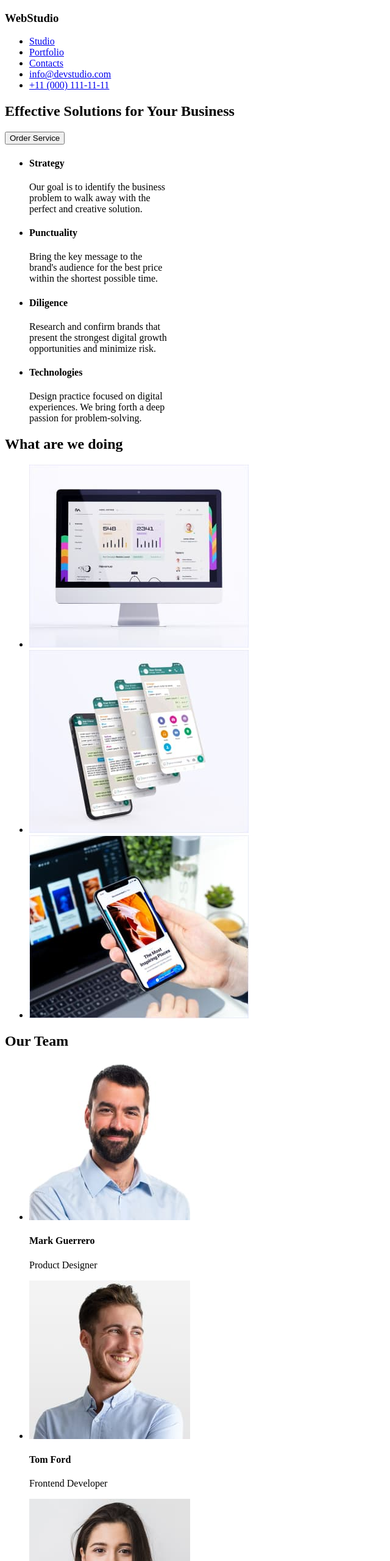
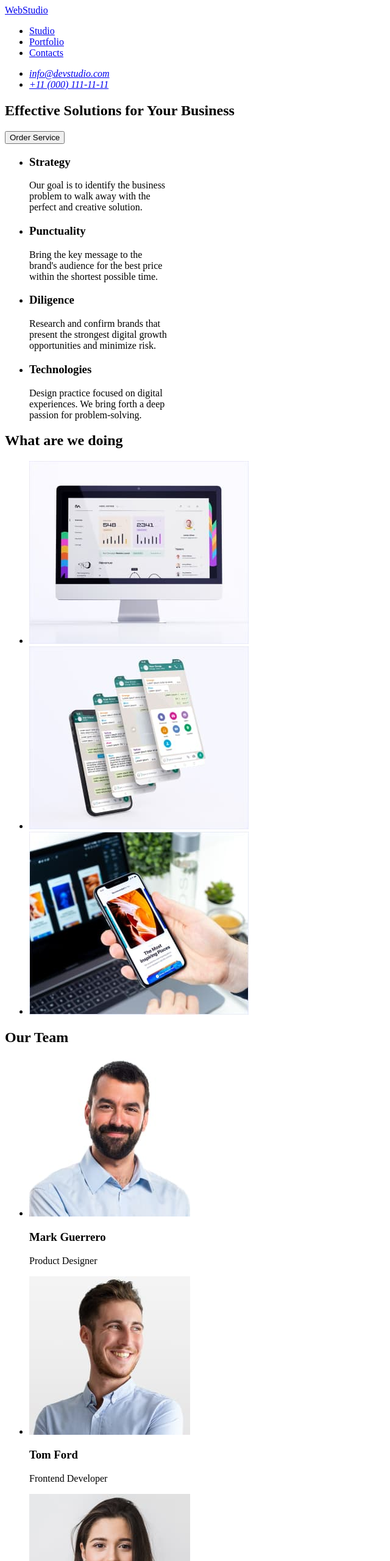
Before and after one commit to alonakaras/goit-markup-hw-01, a plain HTML site: page index.html in a window 1280 px wide. Shown: the top 2560 px of the page at 61% size, without its empty margins (0-640 px from the left). Drawn offline with Linux system fonts and the light colour scheme.

Commit message:
corrected version

```diff
--- a/index.html
+++ b/index.html
@@ -8,14 +8,20 @@
   </head>
   <body>
     <header>
-      <h3>WebStudio</h3>
+      <nav>
+        <a href="./index.html">WebStudio</a>
         <ul>
           <li><a href="#Studio">Studio</a></li>
           <li><a href="#Portfolio">Portfolio</a></li>
           <li><a href="#Contacts">Contacts</a></li>
+        </ul>
+      </nav>
+      <address>
+        <ul>
           <li><a href="mailto:info@devstudio.com">info@devstudio.com</a></li>
           <li><a href="tel:+110001111111">+11 (000) 111-11-11</a></li>
         </ul>
+      </address>
     </header>
     <main>
       <!--hero section-->
@@ -24,11 +30,12 @@
         <button>Order Service</button>
       </section>
       <!--/hero section-->
-      <!--what are we doing section-->
+      <!--2 section-->
       <section>
+        <hidden h2></h2>
         <ul>
           <li>
-            <h4>Strategy</h4>
+            <h3>Strategy</h3>
             <p>
               Our goal is to identify the business <br />
               problem to walk away with the <br />
@@ -36,7 +43,7 @@
             </p>
           </li>
           <li>
-            <h4>Punctuality</h4>
+            <h3>Punctuality</h3>
             <p>
               Bring the key message to the <br />
               brand's audience for the best price <br />
@@ -44,7 +51,7 @@
             </p>
           </li>
           <li>
-            <h4>Diligence</h4>
+            <h3>Diligence</h3>
             <p>
               Research and confirm brands that <br />
               present the strongest digital growth <br />
@@ -52,7 +59,7 @@
             </p>
           </li>
           <li>
-            <h4>Technologies</h4>
+            <h3>Technologies</h3>
             <p>
               Design practice focused on digital <br />
               experiences. We bring forth a deep <br />
@@ -60,6 +67,10 @@
             </p>
           </li>
         </ul>
+      </section>
+      <!--/2 section-->
+      <!--what are we doing section-->
+      <section>
         <h2>What are we doing</h2>
         <ul>
           <li>
@@ -100,7 +111,7 @@
               width="264"
               height="260"
             />
-            <h4>Mark Guerrero</h4>
+            <h3>Mark Guerrero</h3>
             <p>Product Designer</p>
           </li>
           <li>
@@ -110,7 +121,7 @@
               width="264"
               height="260"
             />
-            <h4>Tom Ford</h4>
+            <h3>Tom Ford</h3>
             <p>Frontend Developer</p>
           </li>
           <li>
@@ -120,12 +131,12 @@
               width="264"
               height="260"
             />
-            <h4>Camila Garcia</h4>
+            <h3>Camila Garcia</h3>
             <p>Marketing</p>
           </li>
           <li>
             <img src="images/ourteam4.jpg" alt="Daniel Wilson" />
-            <h4>Daniel Wilson</h4>
+            <h3>Daniel Wilson</h3>
             <p>UI Designer</p>
           </li>
         </ul>
@@ -134,10 +145,10 @@
     </main>
 
     <footer>
-      <h3>WebStudio</h3>
+      <a href="./index.html">WebStudio</a>
       <p>
-        Increase the flow of customers and <br />
-        sales for your business with digital <br />
+        Increase the flow of customers and
+        sales for your business with digital
         marketing & growth solutions.
       </p>
     </footer>
```
Lines whose indentation alone changed are shown as unchanged.
